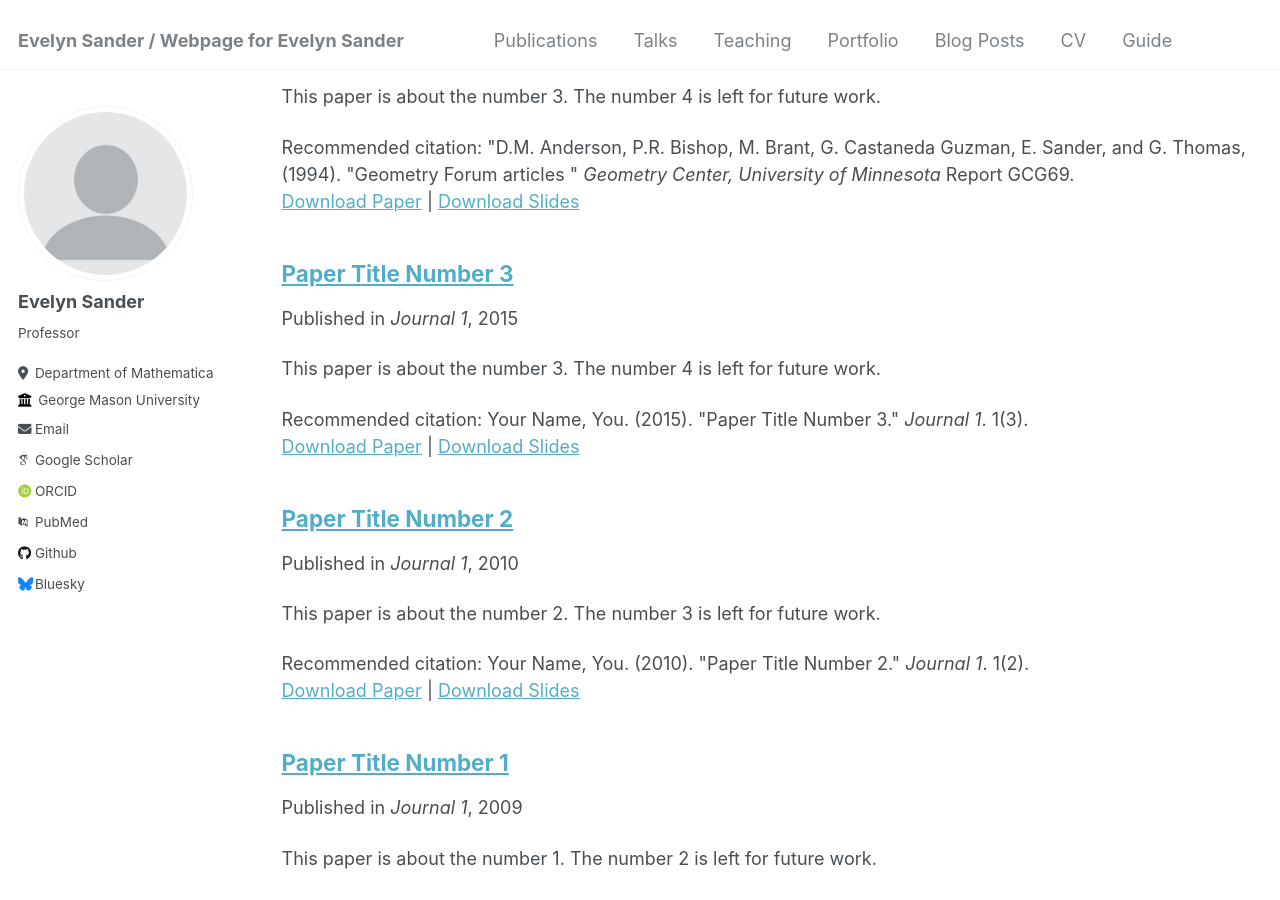
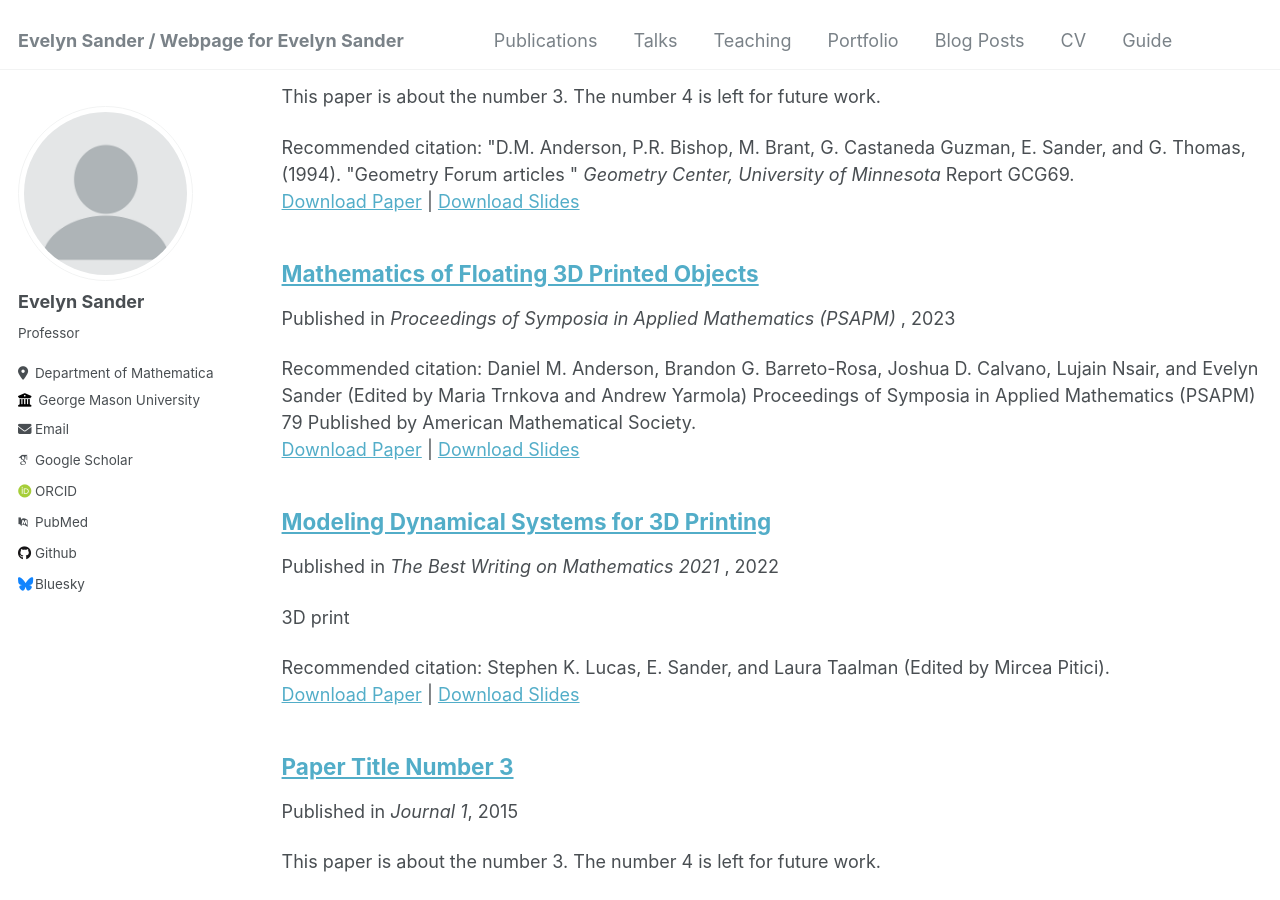
Before and after one commit to esander1789/esander1789.github.io, a Jekyll site: the page built from _pages/publications.md, in a window 1280 px wide and 900 px high, scrolled down 576 px. Built offline with Jekyll 4.4.1, drawn with Linux system fonts in a browser that asks for light colours; some web fonts are replaced; a file with an impossible date is left out.

Commit message:
<# Enter your message here. #>

```diff
--- a/_publications/ABCNS23.md
+++ b/_publications/ABCNS23.md
@@ -1,11 +1,11 @@
 ---
-title: " "
+title: "Mathematics of Floating 3D Printed Objects "
 collection: publications
-permalink:
+permalink: https://doi.org/10.1090/psapm/079/00710
 excerpt: ' '
-date:
-venue: ' '
-slidesurl: ' '
-paperurl: ' '
-citation: ' .'
+date:  2023-01-01
+venue: 'Proceedings of Symposia in Applied Mathematics (PSAPM)  '
+slidesurl: 'https://arxiv.org/abs/2204.08991 '
+paperurl: 'https://arxiv.org/abs/2204.08991 '
+citation: 'Daniel M. Anderson, Brandon G. Barreto-Rosa, Joshua D. Calvano, Lujain Nsair, and Evelyn Sander (Edited by Maria Trnkova and Andrew Yarmola) Proceedings of Symposia in Applied Mathematics (PSAPM) 79 Published by American Mathematical Society.'
 ---
--- a/_publications/LST22.md
+++ b/_publications/LST22.md
@@ -1,11 +1,11 @@
 ---
-title: " "
+title: "Modeling Dynamical Systems for 3D Printing"
 collection: publications
-permalink:
-excerpt: ' '
-date:
-venue: ' '
-slidesurl: ' '
-paperurl: ' '
-citation: ' .'
+permalink: https://press.princeton.edu/books/paperback/9780691225708/the-best-writing-on-mathematics-2021
+excerpt: '3D print '
+date:  2022-01-02
+venue: 'The Best Writing on Mathematics 2021 '
+slidesurl: 'http://math.gmu.edu/~sander/evelynpapers/LucasSanderTaalmannoti-p1692.pdf '
+paperurl: 'http://math.gmu.edu/~sander/evelynpapers/LucasSanderTaalmannoti-p1692.pdf '
+citation: 'Stephen K. Lucas, E. Sander, and Laura Taalman (Edited by Mircea Pitici).'
 ---
```
